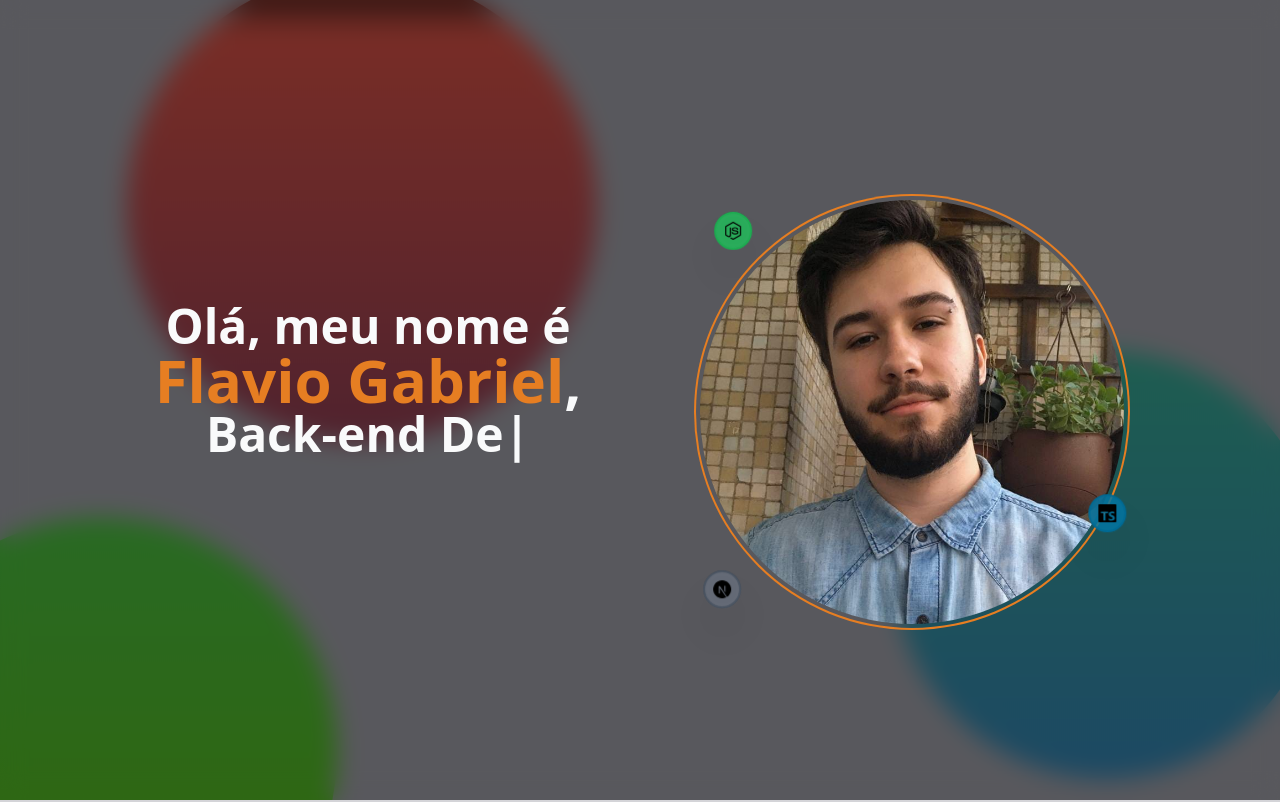
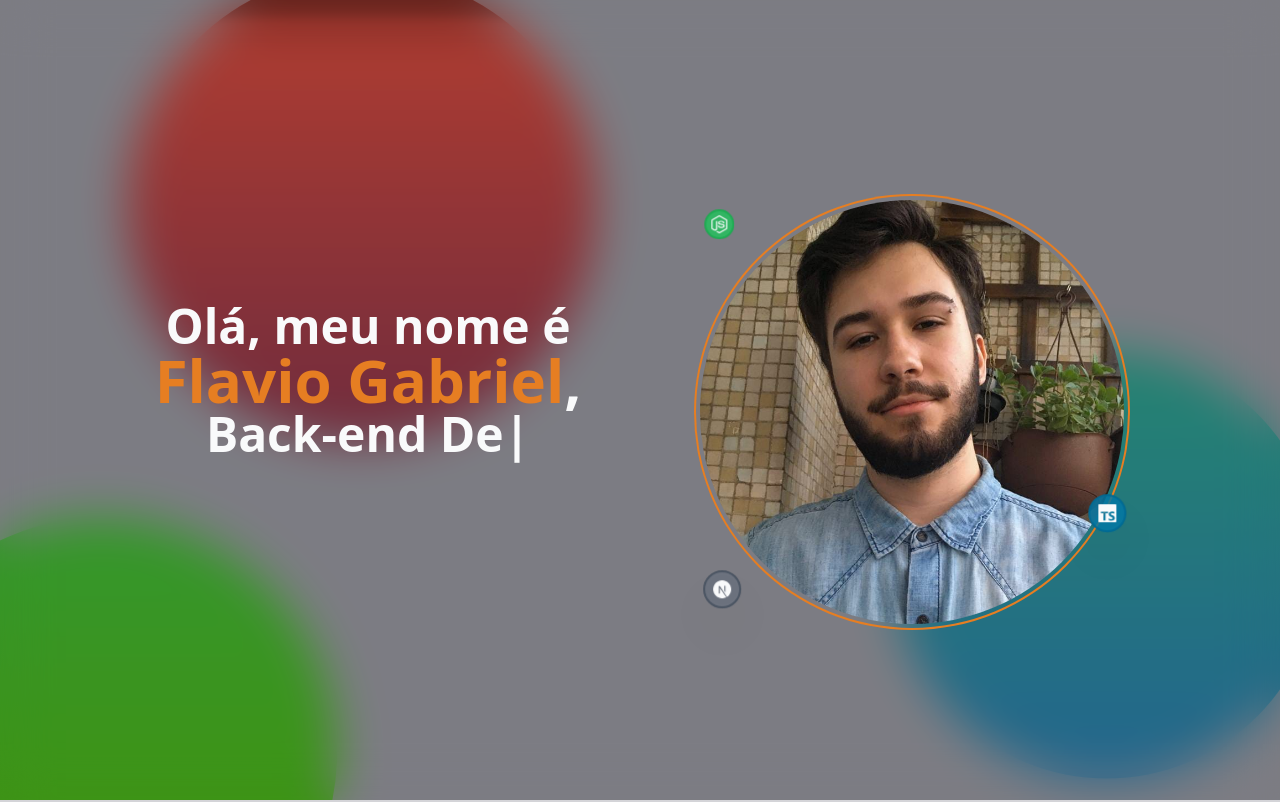
Before and after one commit to GabDevjs/meuSIte, a Next.js app: page / in a window 1280 px wide. Shown: the top 802 px of the page. Built offline with nearby package versions, Linux system fonts and the light colour scheme.

Commit message:
edt navbar ]

```diff
--- a/src/components/atoms/ButtonTheme.tsx
+++ b/src/components/atoms/ButtonTheme.tsx
@@ -15,12 +15,12 @@ export const ThemeToggle = () => {
   }
 
   return (
-    <Button
-      className={`focus:outline-none p-2 bg-zinc-100 bg-opacity-10 rounded-full flex justify-center items-center`}
+    <button
+      className={` text-lg p-1.5 border border-zinc-200 border-opacity-10 bg-zinc-100 bg-opacity-10 rounded-full flex justify-center items-center hover:scale-110 transition-all duration-200`}
       onClick={() => setTheme(isDark() ? "light" : "dark")}
       aria-label="Theme toggle"
     >
-      {isDark() ? <BiSun className="inline" size={24} /> : <BiMoon className="inline" size={24} />}
-    </Button>
+      {isDark() ? <BiSun className="inline "  /> : <BiMoon className="inline" />}
+    </button>
   );
 }
--- a/src/components/atoms/ItemsNavbar.tsx
+++ b/src/components/atoms/ItemsNavbar.tsx
@@ -14,7 +14,7 @@ export const ItemsNavbar = (props: ItemsNavbarProps) => {
             key={index}
             className="flex justify-center items-center h-full w-full py-2 px-3"
           >
-            <a href={item.href} className="text-base xl:text-base  font-medium hover:text-primary-orange hover:scale-110 transition-all flex justify-between items-center cursor-pointer" >
+            <a href={item.href} className="text-xs xl:text-base  font-medium hover:text-primary-orange hover:scale-110 transition-all flex justify-between items-center cursor-pointer" >
               <span className="mr-1">
               < item.icon  />
               </span>
--- a/src/components/atoms/LogoNavbar.tsx
+++ b/src/components/atoms/LogoNavbar.tsx
@@ -8,7 +8,7 @@ export const LogoNavabar = (props: buttonProps) => {
   return (
     <>
       <div className='flex items-center justify-between w-full '>
-       <h2 className='text-2xl uppercase font-semibold'>
+       <h2 className='text-xl uppercase font-semibold'>
         Logo
        </h2>
       </div>
--- a/src/components/molecules/Home.tsx
+++ b/src/components/molecules/Home.tsx
@@ -18,7 +18,7 @@ export const Home = () => {
   }, []);
 
   return (
-    <header className="bg-backGround bg-opacity-50 backdrop-blur-md h-screen z-10">
+    <header className="bg-backGround bg-opacity-25 backdrop-blur-xl h-screen z-10">
       <div className=" w-full h-full flex justify-center items-center ">
         <div className="max-w-7xl mx-auto sm:px-4 lg:px-6">
           <div className="relative px-4 sm:px-8  mb-10  md:px-10">
@@ -55,21 +55,21 @@ export const Home = () => {
               data-aos-duration="1100"
                               className="flex justify-center flex-col  items-cente text-lg max-w-lg px-10 "
               >
-                <div className="flex relative z-20  rounded-full ring-2 border-4 border-transparent ring-primary-orange justify-center items-center ">
+                <div className="flex relative z-20  rounded-full ring-2 border-4 border-transparent ring-primary-orange text-gray-50 justify-center items-center ">
                   <Image
                     src={ImageABout}
                     className="w-full rounded-full h-full "
                     priority
                   />
-                   <div className="absolute left-0 top-0 flex justify-center items-center rounded-full  p-2 bg-primary-green bg-opacity-80 shadow-2xl border-2 border-secondy-green animete-ball backdrop-blur-xl">
+                   <div className="absolute left-0 top-0 flex justify-center items-center rounded-full   bg-primary-green bg-opacity-80 p-1 border-2 border-secondy-green animete-ball backdrop-blur-xl">
                    <SiNodedotjs className="inline"/>
                   </div>
 
-                  <div className="absolute right-0 bottom-20 flex justify-center items-center rounded-full p-2 bg-primary-blue bg-opacity-80 shadow-2xl border-2 border-secondy-blue animete-ball2 backdrop-blur-xl">
+                  <div className="absolute right-0 bottom-20 flex justify-center items-center rounded-full  bg-primary-blue bg-opacity-80 shadow-2xl border-2 border-secondy-blue animete-ball2 backdrop-blur-xl">
                     <SiTypescript className="inline" />
                   </div>
 
-                  <div className="absolute left-0 bottom-0 flex justify-center items-center rounded-full p-2 bg-gray-500 bg-opacity-80 shadow-2xl border-2 border-gray-600 animete-ball3 backdrop-blur-xl">
+                  <div className="absolute left-0 bottom-0 flex justify-center items-center rounded-full  bg-gray-500 bg-opacity-80 shadow-2xl border-2 border-gray-600 animete-ball3 backdrop-blur-xl">
                     <SiNextdotjs className="inline" />
                   </div>
                 </div>
--- a/src/components/organisms/Navbar.tsx
+++ b/src/components/organisms/Navbar.tsx
@@ -52,18 +52,16 @@ export const Navbar = () => {
         {({ open }) => (
           <>
             <div className="mx-auto vidro rounded-3xl md:rounded-full max-w-6xl px-4 sm:px-6 lg:px-28">
-              <div className="flex h-12 md:h-14 items-center justify-around py-3">
+              <div className="flex h-12 xl:h-14 items-center justify-between py-3">
                 {/* items Navbar */}
 
                 <div className="">
                   <LogoNavabar />
                 </div>
 
-                <div className="hidden  md:flex justify-between ">
+                <div className="hidden  md:flex justify-between  items-center">
                   <ItemsNavbar items={ItemsNavbarOptions} />
-
-                      <ThemeToggle />
-
+                  <ThemeToggle />
                 </div>
 
                 {/* Mobile menu button */}
--- a/src/styles/globals.css
+++ b/src/styles/globals.css
@@ -26,7 +26,7 @@ body::-webkit-scrollbar-thumb {
     @apply bg-primary-orange rounded-xl w-1;
 }
 
-body{
+body {
     overflow-x: hidden;
 }
 
@@ -79,12 +79,12 @@ body{
 }
 
 .vidro {
-    background: rgba( 255, 255, 255, 0.28 );
-    box-shadow: 0 8px 32px 0 rgba( 31, 38, 135, 0.37 );
-    backdrop-filter: blur( 13px );
-    -webkit-backdrop-filter: blur( 13px );
+    background: rgba(255, 255, 255, 0.28);
+    box-shadow: 0 8px 32px 0 rgba(31, 38, 135, 0.37);
+    backdrop-filter: blur(13px);
+    -webkit-backdrop-filter: blur(13px);
 
-    border: 1px solid rgba( 255, 255, 255, 0.18 );
+    border: 1px solid rgba(255, 255, 255, 0.18);
 }
 
 .btn-11 {
@@ -178,92 +178,52 @@ body{
     }
 }
 
-.ball-container{
+.ball-container {
     resize: both;
 
 }
 
-.ball1{
-    position:absolute;
+.ball1 {
+    position: absolute;
 
-    box-shadow: inset 10px 10px 10px 10px rgba(0,0,0,0.5);
-    left:0;
-    width:100%;
-    height:100%;
-    background: linear-gradient(#E74C3C,#4A235A);
+    box-shadow: inset 10px 10px 10px 10px rgba(0, 0, 0, 0.5);
+    left: 0;
+    width: 100%;
+    height: 100%;
+    background: linear-gradient(#E74C3C, #4A235A);
     clip-path: circle(22% at 20% 20%);
     animation: anime 30s linear infinite;
 }
 
-.animete-ball{
+.animete-ball {
     animation: animete 20s linear infinite;
 }
 
-.animete-ball2{
+.animete-ball2 {
     animation: animete2 20s linear infinite;
+    padding: 0.5rem;
 }
 
-.animete-ball3{
+.animete-ball3 {
     animation: animete2 15s linear infinite;
-}
-
-.ball2{
-    position:absolute;
-
-    right:0;
-    width:100%;
-    height:100%;
-    background: linear-gradient(#2ECC71,#2980B9);
-
-    animation: anime2 35s linear infinite;
-}
-
-.ball3{
-    position:absolute;
-
-    right:0;
-    width:100%;
-    height:100%;
-    background: linear-gradient(#2ECC71,#4dbf18);
-
-    animation: anime3 30s linear infinite;
-}
-
-
-@keyframes anime3 {
-    0%,100%{
-        clip-path: circle(20% at 10% 90%);
-    }
-    50%{
-        clip-path: circle(25% at 5% 100%);
-    }
-}
-
-@keyframes anime2 {
-    0%,100%{
-        clip-path: circle(20% at 90% 60%);
-    }
-    50%{
-        clip-path: circle(20% at 80% 90%);
-    }
-}
-
-@keyframes anime {
-    0%,100%{
-        clip-path: circle(22% at 20% 30%);
-    }
-    50%{
-        clip-path: circle(22% at 40% 20%);
-    }
+    padding: 0.5rem;
 }
 
 
 @keyframes animete {
     0% {
         transform: translate(0, 0);
+
+    }
+
+    25% {
+        transform: translate(0, 25%);
     }
     50% {
         transform: translate(60%, 50%);
+    }
+    75% {
+        transform: translate(0, 75%);
     }
     100% {
         transform: translate(0, 0);
@@ -275,14 +235,71 @@ body{
     0% {
         transform: translate(0, 0);
     }
+
     50% {
         transform: translate(10%, -50%);
     }
+
     100% {
         transform: translate(0, 0);
     }
 }
 
+
+.ball2 {
+    position: absolute;
+
+    right: 0;
+    width: 100%;
+    height: 100%;
+    background: linear-gradient(#2ECC71, #2980B9);
+
+    animation: anime2 35s linear infinite;
+}
+
+.ball3 {
+    position: absolute;
+
+    right: 0;
+    width: 100%;
+    height: 100%;
+    background: linear-gradient(#2ECC71, #4dbf18);
+
+    animation: anime3 30s linear infinite;
+}
+
+
+@keyframes anime3 {
+    0%, 100% {
+        clip-path: circle(20% at 10% 90%);
+    }
+
+    50% {
+        clip-path: circle(25% at 5% 100%);
+    }
+}
+
+@keyframes anime2 {
+    0%, 100% {
+        clip-path: circle(20% at 90% 60%);
+    }
+
+    50% {
+        clip-path: circle(20% at 80% 90%);
+    }
+}
+
+@keyframes anime {
+    0%, 100% {
+        clip-path: circle(22% at 20% 30%);
+    }
+
+    50% {
+        clip-path: circle(22% at 40% 20%);
+    }
+}
+
+
 /*
 Test Space Invader
 */
```
Lines whose indentation alone changed are shown as unchanged.
